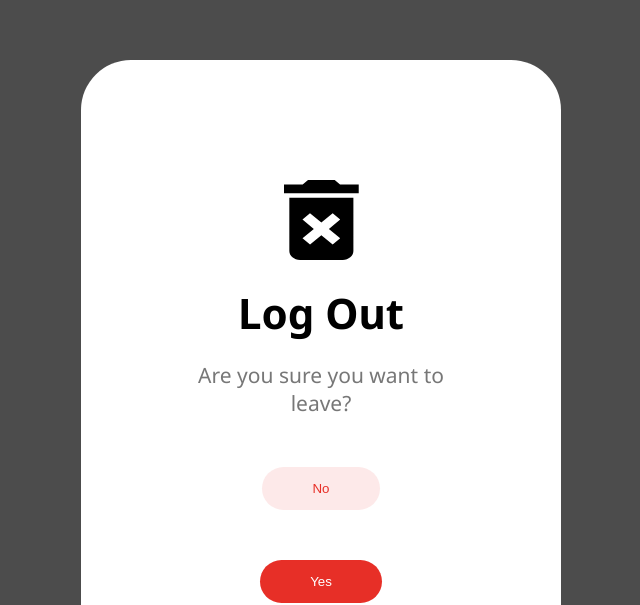
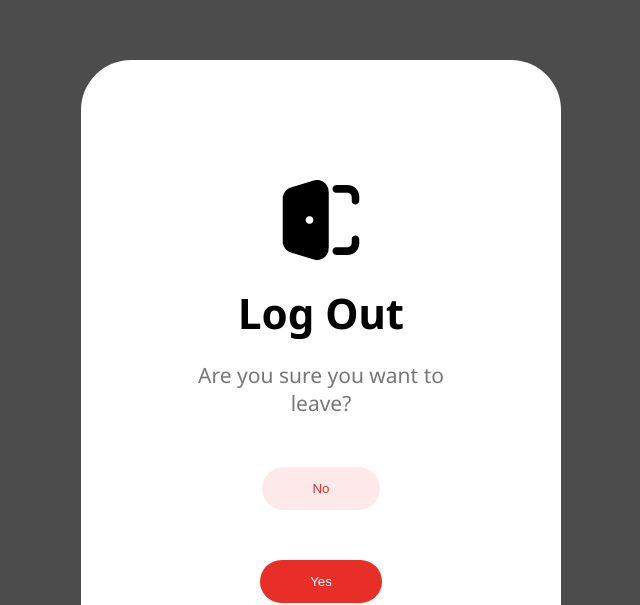
Before and after one commit to sharmasmit/ifoundries-template, a React (Create React App) app: page /LogOutPopup in a window 1280 px wide. Shown: the part 195-800 px from the top of the page, without its empty margins (319-959 px from the left). Built offline with nearby package versions, Linux system fonts and the light colour scheme.

Commit message:
LogoutPopup image Added

```diff
--- a/src/components/LogOutPopup.js
+++ b/src/components/LogOutPopup.js
@@ -12,7 +12,7 @@ function LogOutPopup() {
           style={{ width: "100%", borderRadius: "3.125rem" }}
         >
           <form>
-            <img src={require("../images/TrashBox.png")} alt="TrashBox" />
+            <img src={require("../images/Logout-Icon.png")} alt="LogOut" />
             <h1 style={{ paddingTop: "1.25rem" }}>Log Out</h1>
             <h3>Are you sure you want to leave?</h3>
             <button type="submit" className="noBtn">
```
Also changed, not shown: src/images/Logout-Icon.png (added).
